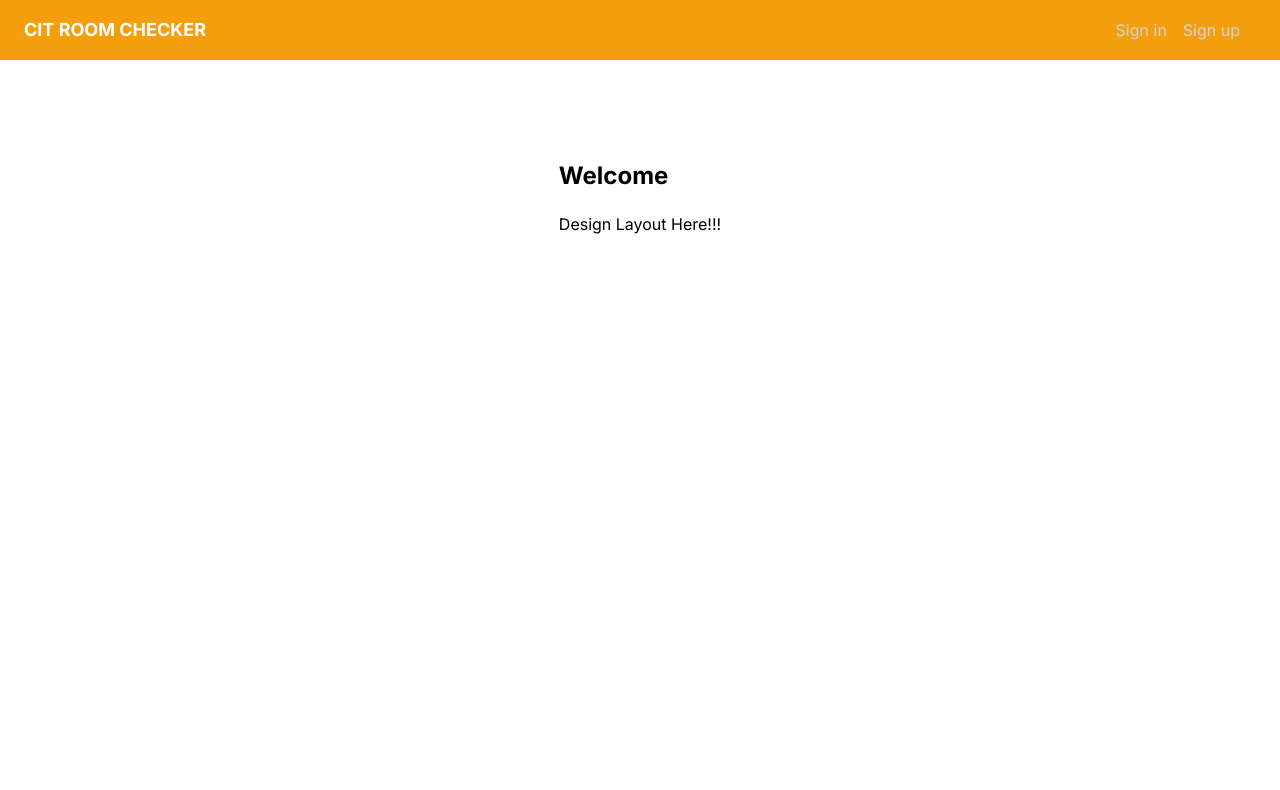
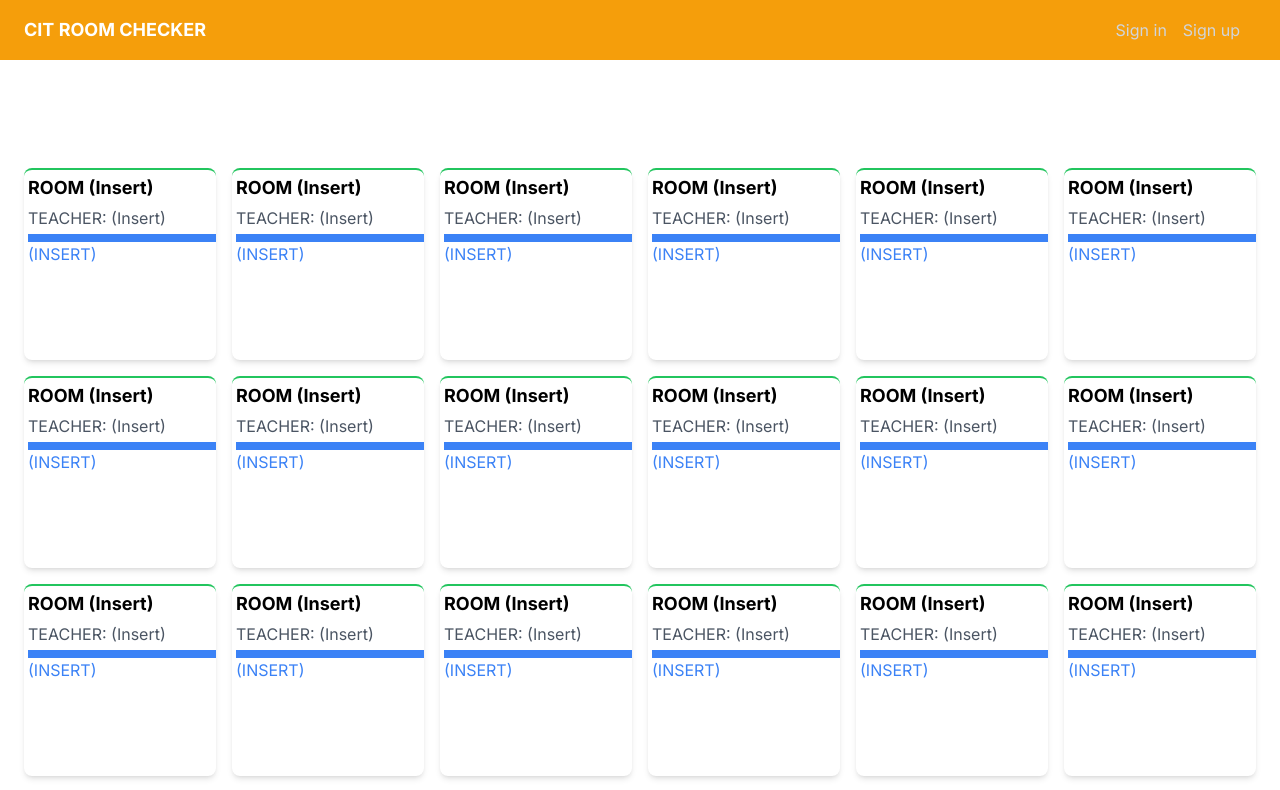
Before and after one commit to Jeffandrewo/cit-room, a Next.js app: page / in a window 1280 px wide. Shown: the top 790 px of the page. Built offline with nearby package versions, Linux system fonts and the light colour scheme; no server answers.

Commit message:
Add files via upload

```diff
--- a/app/page.jsx
+++ b/app/page.jsx
@@ -1,14 +1,12 @@
 import Image from "next/image";
+import { UserButton } from "@clerk/nextjs";
+import NGE from "/app/buildings/NGE.jsx";
+
 
 export default function Home() {
   return (
-    <>
-      <h1 className="text-2xl font-bold mb-5">
-        Welcome
-      </h1>
-      <p className="mb-5">
-        Design Layout Here!!!
-      </p>
-    </>
+    <div>
+      <NGE/>
+    </div>
   );
 }
```
